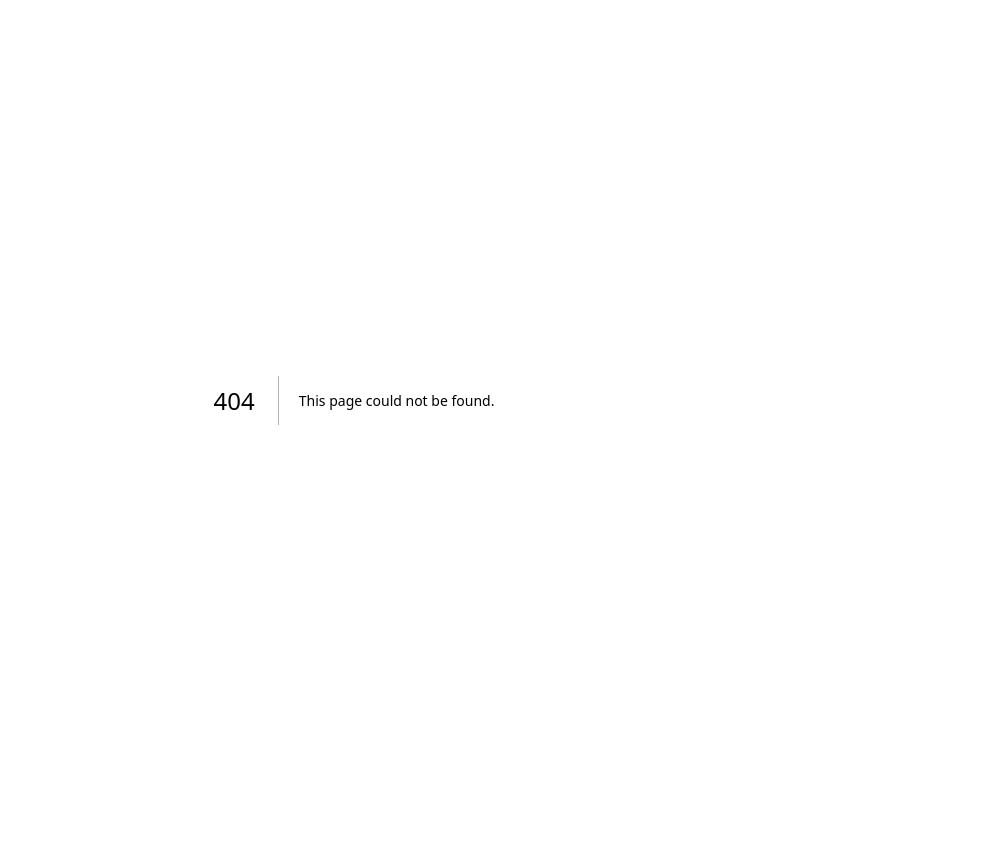
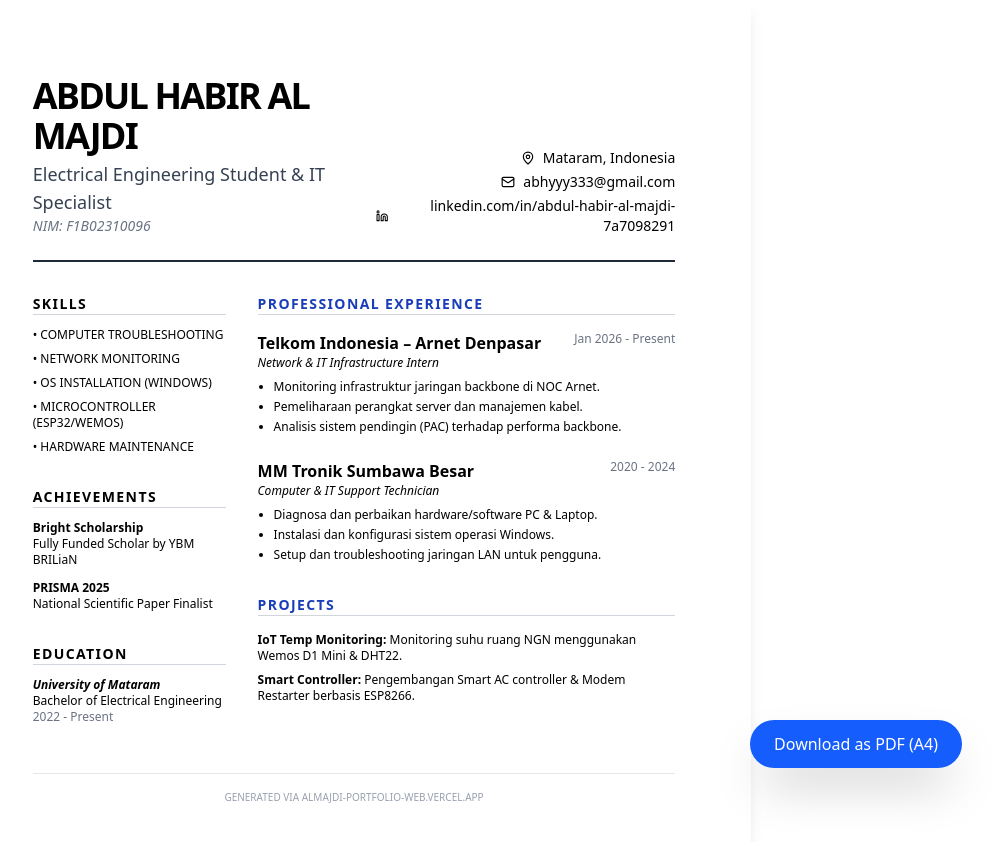
Before and after one commit to abhyyy24/abdul-habir-portfolio, a Next.js app in the folder abdul-habir-portfolio/: page /cv in a window 1280 px wide. Before the commit this address had no page. Shown: the top 842 px of the page, without its empty margins (286-1279 px from the left). Before the commit the page ends 800 px from the top, so only its background shows below. Built offline with nearby package versions, Linux system fonts and the light colour scheme.

Commit message:
Tambah Tombol Download CV

```diff
--- /dev/null
+++ b/abdul-habir-portfolio/app/cv/page.tsx
@@ -0,0 +1,117 @@
+"use client";
+
+import React from 'react';
+import { Mail, Phone, Linkedin, Github, Globe, MapPin } from 'lucide-react';
+
+export default function CVPage() {
+  return (
+    <div className="bg-white min-h-screen p-0 m-0 text-black font-sans print:p-0">
+      {/* Container A4 */}
+      <div className="max-w-[210mm] mx-auto bg-white p-[20mm] min-h-[297mm] shadow-lg print:shadow-none print:max-w-full">
+
+        {/* Header */}
+        <header className="border-b-2 border-gray-800 pb-6 mb-8 flex justify-between items-end">
+          <div>
+            <h1 className="text-4xl font-bold uppercase tracking-tighter">Abdul Habir Al Majdi</h1>
+            <p className="text-lg font-medium text-gray-700 mt-1">Electrical Engineering Student & IT Specialist</p>
+            <p className="text-sm text-gray-500 italic">NIM: F1B02310096</p>
+          </div>
+          <div className="text-right text-sm space-y-1">
+            <div className="flex items-center justify-end gap-2"><MapPin size={14}/> Mataram, Indonesia</div>
+            <div className="flex items-center justify-end gap-2"><Mail size={14}/> abhyyy333@gmail.com</div>
+            <div className="flex items-center justify-end gap-2"><Linkedin size={14}/> linkedin.com/in/abdul-habir-al-majdi-7a7098291</div>
+          </div>
+        </header>
+
+        <div className="grid grid-cols-3 gap-8">
+          {/* Kolom Kiri - Info Ringkas */}
+          <div className="col-span-1 space-y-8">
+            <section>
+              <h2 className="font-bold uppercase border-b border-gray-300 mb-3 text-sm tracking-widest">Skills</h2>
+              <div className="text-xs space-y-2 uppercase font-medium">
+                <p>• Computer Troubleshooting</p>
+                <p>• Network Monitoring</p>
+                <p>• OS Installation (Windows)</p>
+                <p>• Microcontroller (ESP32/Wemos)</p>
+                <p>• Hardware Maintenance</p>
+              </div>
+            </section>
+
+            <section>
+              <h2 className="font-bold uppercase border-b border-gray-300 mb-3 text-sm tracking-widest">Achievements</h2>
+              <div className="text-xs space-y-3">
+                <p><strong>Bright Scholarship</strong><br/>Fully Funded Scholar by YBM BRILiaN</p>
+                <p><strong>PRISMA 2025</strong><br/>National Scientific Paper Finalist</p>
+              </div>
+            </section>
+
+            <section>
+              <h2 className="font-bold uppercase border-b border-gray-300 mb-3 text-sm tracking-widest">Education</h2>
+              <div className="text-xs">
+                <p className="font-bold italic">University of Mataram</p>
+                <p>Bachelor of Electrical Engineering</p>
+                <p className="text-gray-500">2022 - Present</p>
+              </div>
+            </section>
+          </div>
+
+          {/* Kolom Kanan - Pengalaman */}
+          <div className="col-span-2 space-y-8">
+            <section>
+              <h2 className="font-bold uppercase border-b border-gray-300 mb-4 text-sm tracking-widest text-blue-800">Professional Experience</h2>
+
+              <div className="space-y-6">
+                <div>
+                  <div className="flex justify-between items-start">
+                    <h3 className="font-bold">Telkom Indonesia – Arnet Denpasar</h3>
+                    <span className="text-xs text-gray-500">Jan 2026 - Present</span>
+                  </div>
+                  <p className="text-xs italic mb-2">Network & IT Infrastructure Intern</p>
+                  <ul className="text-xs list-disc ml-4 space-y-1">
+                    <li>Monitoring infrastruktur jaringan backbone di NOC Arnet.</li>
+                    <li>Pemeliharaan perangkat server dan manajemen kabel.</li>
+                    <li>Analisis sistem pendingin (PAC) terhadap performa backbone.</li>
+                  </ul>
+                </div>
+
+                <div>
+                  <div className="flex justify-between items-start">
+                    <h3 className="font-bold">MM Tronik Sumbawa Besar</h3>
+                    <span className="text-xs text-gray-500">2020 - 2024</span>
+                  </div>
+                  <p className="text-xs italic mb-2">Computer & IT Support Technician</p>
+                  <ul className="text-xs list-disc ml-4 space-y-1">
+                    <li>Diagnosa dan perbaikan hardware/software PC & Laptop.</li>
+                    <li>Instalasi dan konfigurasi sistem operasi Windows.</li>
+                    <li>Setup dan troubleshooting jaringan LAN untuk pengguna.</li>
+                  </ul>
+                </div>
+              </div>
+            </section>
+
+            <section>
+              <h2 className="font-bold uppercase border-b border-gray-300 mb-4 text-sm tracking-widest text-blue-800">Projects</h2>
+              <div className="text-xs space-y-2">
+                <p><strong>IoT Temp Monitoring:</strong> Monitoring suhu ruang NGN menggunakan Wemos D1 Mini & DHT22.</p>
+                <p><strong>Smart Controller:</strong> Pengembangan Smart AC controller & Modem Restarter berbasis ESP8266.</p>
+              </div>
+            </section>
+          </div>
+        </div>
+
+        {/* Footer CV */}
+        <footer className="mt-12 pt-4 border-t border-gray-200 text-center text-[10px] text-gray-400 uppercase">
+          Generated via almajdi-portfolio-web.vercel.app
+        </footer>
+      </div>
+
+      {/* Tombol Print (Hanya muncul di layar, tidak saat di-print) */}
+      <button
+        onClick={() => window.print()}
+        className="fixed bottom-8 right-8 bg-blue-600 text-white px-6 py-3 rounded-full shadow-2xl hover:bg-blue-700 transition-all print:hidden"
+      >
+        Download as PDF (A4)
+      </button>
+    </div>
+  );
+}
--- a/abdul-habir-portfolio/app/page.tsx
+++ b/abdul-habir-portfolio/app/page.tsx
@@ -6,7 +6,7 @@ import {
   Github, Mail, Phone, Linkedin, FileText, Moon, Sun,
   GraduationCap, Briefcase, Wrench, Settings,
   Terminal, MessageSquare, Globe, Trophy, Award, CheckCircle,
-  Menu, X // Tambahkan ikon Menu dan X
+  Menu, X, Download
 } from 'lucide-react';
 
 // Setup Supabase Client
@@ -17,7 +17,7 @@ const supabase = createClient(supabaseUrl, supabaseKey);
 export default function Home() {
   const [isDark, setIsDark] = useState(true);
   const [visitors, setVisitors] = useState(0);
-  const [isMenuOpen, setIsMenuOpen] = useState(false); // State untuk Toggle Menu Mobile
+  const [isMenuOpen, setIsMenuOpen] = useState(false);
 
   // Logika Visitor Counter & Google Verification
   useEffect(() => {
@@ -57,39 +57,37 @@ export default function Home() {
 
       {/* Navbar - Fixed */}
       <nav className={`fixed top-0 w-full z-50 ${navBg} backdrop-blur-md py-4 px-6 flex justify-between items-center border-b ${isDark ? 'border-[#0e1c47]/10' : 'border-white/10'}`}>
-
-        {/* Logo/Name (Optional) */}
         <div className="font-black italic text-sm md:hidden">AHM.</div>
 
-        {/* Desktop Menu - Muncul di Layar Gede */}
-        <div className="hidden md:flex gap-6 text-[10px] font-bold uppercase tracking-[0.2em]">
+        {/* Menu Desktop */}
+        <div className="hidden md:flex gap-6 text-[10px] font-bold uppercase tracking-[0.2em] items-center">
           <a href="#home" className="hover:opacity-60 transition-opacity">Home</a>
           <a href="#about" className="hover:opacity-60 transition-opacity">About</a>
           <a href="#skills" className="hover:opacity-60 transition-opacity">Skills</a>
           <a href="#achievements" className="hover:opacity-60 transition-opacity">Achievements</a>
           <a href="#education" className="hover:opacity-60 transition-opacity">Education</a>
           <a href="#experience" className="hover:opacity-60 transition-opacity">Experience</a>
+          <a
+            href="/cv"
+            className={`flex items-center gap-2 px-4 py-2 rounded-full text-[9px] border ${isDark ? 'border-[#0e1c47] bg-[#0e1c47] text-white' : 'border-white bg-white text-[#0e1c47]'} hover:scale-105 transition-transform`}
+          >
+            <Download size={12} /> CV
+          </a>
         </div>
 
         <div className="flex items-center gap-2">
-          {/* Theme Toggle */}
           <button
             onClick={() => setIsDark(!isDark)}
             className={`p-2 rounded-lg transition-colors ${isDark ? 'bg-[#0e1c47]/10 hover:bg-[#0e1c47]/20' : 'bg-white/10 hover:bg-white/20'}`}
           >
             {isDark ? <Sun size={16} /> : <Moon size={16} />}
           </button>
-
-          {/* Mobile Menu Button - Muncul cuma di HP */}
-          <button
-            onClick={() => setIsMenuOpen(!isMenuOpen)}
-            className="md:hidden p-2 rounded-lg"
-          >
+          <button onClick={() => setIsMenuOpen(!isMenuOpen)} className="md:hidden p-2 rounded-lg">
             {isMenuOpen ? <X size={24} /> : <Menu size={24} />}
           </button>
         </div>
 
-        {/* Mobile Dropdown Menu - Menumpuk ke bawah */}
+        {/* Menu Dropdown Mobile */}
         {isMenuOpen && (
           <div className={`absolute top-full left-0 w-full ${navBg} backdrop-blur-xl border-b ${cardBorder} flex flex-col p-6 gap-4 text-[10px] font-bold uppercase tracking-[0.2em] md:hidden`}>
             <a href="#home" onClick={() => setIsMenuOpen(false)} className="py-2 border-b border-white/5">Home</a>
@@ -97,7 +95,10 @@ export default function Home() {
             <a href="#skills" onClick={() => setIsMenuOpen(false)} className="py-2 border-b border-white/5">Skills</a>
             <a href="#achievements" onClick={() => setIsMenuOpen(false)} className="py-2 border-b border-white/5">Achievements</a>
             <a href="#education" onClick={() => setIsMenuOpen(false)} className="py-2 border-b border-white/5">Education</a>
-            <a href="#experience" onClick={() => setIsMenuOpen(false)} className="py-2">Experience</a>
+            <a href="#experience" onClick={() => setIsMenuOpen(false)} className="py-2 border-b border-white/5">Experience</a>
+            <a href="/cv" className="py-3 flex items-center gap-2 justify-center bg-[#0e1c47] text-white rounded-xl">
+              <Download size={14} /> View & Download CV
+            </a>
           </div>
         )}
       </nav>
@@ -113,27 +114,29 @@ export default function Home() {
             Electrical Engineering Student, Computer & Network Technician
           </p>
 
-          <div className="flex justify-center gap-4 mb-12 flex-wrap">
+          <div className="flex justify-center gap-4 mb-8 flex-wrap">
             <a href="https://github.com/abhyyy24" target="_blank" rel="noopener noreferrer" className={`p-4 ${isDark ? 'bg-white/40 border-[#0e1c47]/10 text-[#0e1c47]' : 'bg-black/20 border-white/10 text-white'} hover:scale-110 rounded-2xl transition-all border shadow-sm`}>
               <Github size={24} />
             </a>
             <a href="https://mail.google.com/mail/?view=cm&fs=1&to=abhyyy333@gmail.com" target="_blank" rel="noopener noreferrer" className={`p-4 ${isDark ? 'bg-white/40 border-[#0e1c47]/10 text-[#0e1c47]' : 'bg-black/20 border-white/10 text-white'} hover:scale-110 rounded-2xl transition-all border shadow-sm`}>
               <Mail size={24} />
             </a>
-            <a href="#" className={`p-4 ${isDark ? 'bg-white/40 border-[#0e1c47]/10 text-[#0e1c47]' : 'bg-black/20 border-white/10 text-white'} opacity-50 cursor-not-allowed rounded-2xl border shadow-sm`}>
-              <Phone size={24} />
-            </a>
             <a href="https://www.linkedin.com/in/abdul-habir-al-majdi-7a7098291" target="_blank" rel="noopener noreferrer" className={`p-4 ${isDark ? 'bg-white/40 border-[#0e1c47]/10 text-[#0e1c47]' : 'bg-black/20 border-white/10 text-white'} hover:scale-110 rounded-2xl transition-all border shadow-sm`}>
               <Linkedin size={24} />
             </a>
-            <a href="#" className={`p-4 ${isDark ? 'bg-white/40 border-[#0e1c47]/10 text-[#0e1c47]' : 'bg-black/20 border-white/10 text-white'} opacity-50 cursor-not-allowed rounded-2xl border shadow-sm`}>
-              <FileText size={24} />
-            </a>
           </div>
 
-          <div className={`inline-flex items-center gap-2 px-6 py-2 ${isDark ? 'bg-white/30 text-[#0e1c47]' : 'bg-black/30 text-white'} rounded-full border ${cardBorder} text-xs font-bold`}>
-            <span className={`w-2 h-2 rounded-full animate-pulse ${isDark ? 'bg-[#0e1c47]' : 'bg-blue-400'}`}></span>
-            {visitors.toLocaleString()} visitors
+          <div className="flex flex-col md:flex-row items-center justify-center gap-4">
+            <div className={`inline-flex items-center gap-2 px-6 py-3 ${isDark ? 'bg-white/30 text-[#0e1c47]' : 'bg-black/30 text-white'} rounded-full border ${cardBorder} text-xs font-bold`}>
+              <span className={`w-2 h-2 rounded-full animate-pulse ${isDark ? 'bg-[#0e1c47]' : 'bg-blue-400'}`}></span>
+              {visitors.toLocaleString()} visitors
+            </div>
+            <a
+              href="/cv"
+              className={`inline-flex items-center gap-2 px-8 py-3 rounded-full text-xs font-black uppercase tracking-widest transition-all ${isDark ? 'bg-[#0e1c47] text-white hover:bg-[#0e1c47]/80' : 'bg-white text-[#0e1c47] hover:bg-zinc-200'} shadow-lg`}
+            >
+              <Download size={16} /> Download CV
+            </a>
           </div>
         </div>
       </section>
@@ -145,20 +148,12 @@ export default function Home() {
           <div className={`${cardBg} rounded-[2.5rem] p-8 md:p-12 flex flex-col md:flex-row gap-12 items-center border ${cardBorder} shadow-2xl`}>
             <div className={`w-64 h-80 rounded-3xl flex-shrink-0 overflow-hidden border ${cardBorder} flex items-center justify-center italic text-sm text-center px-4 ${isDark ? 'bg-white/20 text-[#0e1c47]' : 'bg-zinc-800 text-zinc-500'}`}>
               <div className={`w-64 h-80 rounded-3xl flex-shrink-0 overflow-hidden border ${cardBorder} shadow-lg`}>
-                <img
-                  src="/abdul.jpeg"
-                  alt="Abdul Habir Al Majdi"
-                  className="w-full h-full object-cover shadow-inner"
-                />
+                <img src="/abdul.jpeg" alt="Abdul Habir Al Majdi" className="w-full h-full object-cover shadow-inner" />
               </div>
             </div>
             <div className={`flex-1 space-y-6 ${isDark ? 'text-[#0e1c47]' : 'text-zinc-300'}`}>
-              <p className="text-lg leading-relaxed font-medium">
-                Mahasiswa Teknik Elektro Universitas Mataram (NIM: F1B02310096).
-              </p>
-              <p className="leading-relaxed opacity-80 text-sm md:text-base">
-                Berfokus pada sistem komputer, jaringan, dan elektronika. Memiliki latar belakang teknis yang kuat sebagai teknisi IT di MM Tronik selama 4 tahun dan pengalaman magang di infrastruktur backbone Telkom Indonesia.
-              </p>
+              <p className="text-lg leading-relaxed font-medium">Mahasiswa Teknik Elektro Universitas Mataram (NIM: F1B02310096).</p>
+              <p className="leading-relaxed opacity-80 text-sm md:text-base">Berfokus pada sistem komputer, jaringan, dan elektronika. Memiliki latar belakang teknis yang kuat sebagai teknisi IT di MM Tronik selama 4 tahun dan pengalaman magang di infrastruktur backbone Telkom Indonesia.</p>
             </div>
           </div>
         </div>
@@ -230,7 +225,7 @@ export default function Home() {
         </div>
       </section>
 
-      {/* SECTION 5: EDUCATION (FIXED RESPONSIVE) */}
+      {/* SECTION 5: EDUCATION */}
       <section id="education" className="py-20 md:py-32 px-4 md:px-6 text-left">
         <div className="max-w-4xl mx-auto">
           <h2 className={`text-[10px] font-black uppercase tracking-[0.4em] mb-12 md:mb-16 text-center ${subText}`}>Education</h2>
@@ -240,33 +235,30 @@ export default function Home() {
             <p className={`text-sm md:text-base font-medium mb-6 ${isDark ? 'text-[#0e1c47]/90' : 'text-blue-400'}`}>Bachelor of Electrical Engineering | 2022 – Present</p>
             <ul className="space-y-4 opacity-80 text-xs md:text-sm list-none text-left">
               <li className="flex gap-3 items-start"><span className="font-bold">•</span> Fokus pada sistem komputer, networking, dan elektronika.</li>
-              <li className="flex gap-3 items-start"><span className="font-bold">•</span> Mengembangkan kemampuan analisis dan praktik laboratorium melalui proyek akademik.</li>
-              <li className="flex gap-3 items-start"><span className="font-bold">•</span> Mengikuti program pertukaran mahasiswa ke Malaysia sebagai bagian dari pengembangan internasional.</li>
+              <li className="flex gap-3 items-start"><span className="font-bold">•</span> Mengikuti program pertukaran mahasiswa ke Malaysia.</li>
             </ul>
           </div>
         </div>
       </section>
 
-      {/* SECTION 6: EXPERIENCE (FIXED RESPONSIVE) */}
+      {/* SECTION 6: EXPERIENCE */}
       <section id="experience" className="py-20 md:py-32 px-4 md:px-6">
         <div className="max-w-5xl mx-auto">
           <h2 className={`text-[10px] font-black uppercase tracking-[0.4em] mb-12 md:mb-16 text-center ${subText}`}>Experience</h2>
           <div className="grid gap-6 md:gap-8">
             <div className={`${cardBg} p-6 md:p-12 rounded-[2rem] md:rounded-[2.5rem] border ${cardBorder} relative overflow-hidden group shadow-2xl text-left`}>
               <Wrench className="absolute -right-8 -top-8 text-white/5 group-hover:text-blue-500/10 transition-colors hidden lg:block" size={180} />
-              <div className="relative z-10">
+              <div className="relative z-10 text-left">
                 <h3 className="text-xl md:text-2xl font-bold mb-1 italic">MM Tronik | Sumbawa Besar, Indonesia</h3>
                 <p className={`text-sm md:text-base font-semibold mb-6 ${isDark ? 'text-[#0e1c47]/90' : 'text-blue-400'}`}>Computer & IT Support Technician | 2020 – 2024</p>
-                <div className="grid grid-cols-1 md:grid-cols-2 gap-4 md:gap-6 text-xs md:text-sm opacity-80 leading-relaxed">
-                  <ul className="space-y-2">
-                    <li className="flex gap-2 items-start">• Diagnosa & perbaikan hardware/software PC & Laptop.</li>
-                    <li className="flex gap-2 items-start">• Instalasi OS Windows, driver, dan aplikasi.</li>
-                    <li className="flex gap-2 items-start">• Upgrade RAM, Storage, PSU, dan Motherboard.</li>
+                <div className="grid grid-cols-1 md:grid-cols-2 gap-4 text-xs md:text-sm opacity-80 leading-relaxed">
+                  <ul className="space-y-2 text-left">
+                    <li>• Diagnosa & perbaikan hardware/software PC & Laptop.</li>
+                    <li>• Instalasi OS Windows, driver, dan aplikasi.</li>
                   </ul>
-                  <ul className="space-y-2">
-                    <li className="flex gap-2 items-start">• Troubleshooting OS errors, overheating, & boot failures.</li>
-                    <li className="flex gap-2 items-start">• Setup LAN, instalasi kabel, dan internet troubleshooting.</li>
-                    <li className="flex gap-2 items-start">• Konsultasi teknis & maintenance sistem untuk user.</li>
+                  <ul className="space-y-2 text-left">
+                    <li>• Setup LAN, internet troubleshooting.</li>
+                    <li>• Konsultasi teknis & maintenance sistem.</li>
                   </ul>
                 </div>
               </div>
@@ -276,10 +268,9 @@ export default function Home() {
               <div className="relative z-10 text-left">
                 <h3 className="text-xl md:text-2xl font-bold mb-1 italic">Telkom Indonesia – Arnet Denpasar</h3>
                 <p className={`text-sm md:text-base font-semibold mb-6 ${isDark ? 'text-[#0e1c47]/90' : 'text-blue-400'}`}>Network & IT Infrastructure Intern</p>
-                <ul className="space-y-3 opacity-80 text-xs md:text-sm">
-                  <li className="flex gap-3 items-start">• Monitoring & pemeliharaan infrastruktur jaringan backbone.</li>
-                  <li className="flex gap-3 items-start">• Troubleshooting jaringan dan diagnosa konektivitas.</li>
-                  <li className="flex gap-3 items-start">• Maintenance server, cable management, & instalasi perangkat jaringan.</li>
+                <ul className="space-y-3 opacity-80 text-xs md:text-sm text-left">
+                  <li>• Monitoring & pemeliharaan infrastruktur jaringan backbone.</li>
+                  <li>• Maintenance server, cable management, & instalasi perangkat.</li>
                 </ul>
               </div>
             </div>
```
